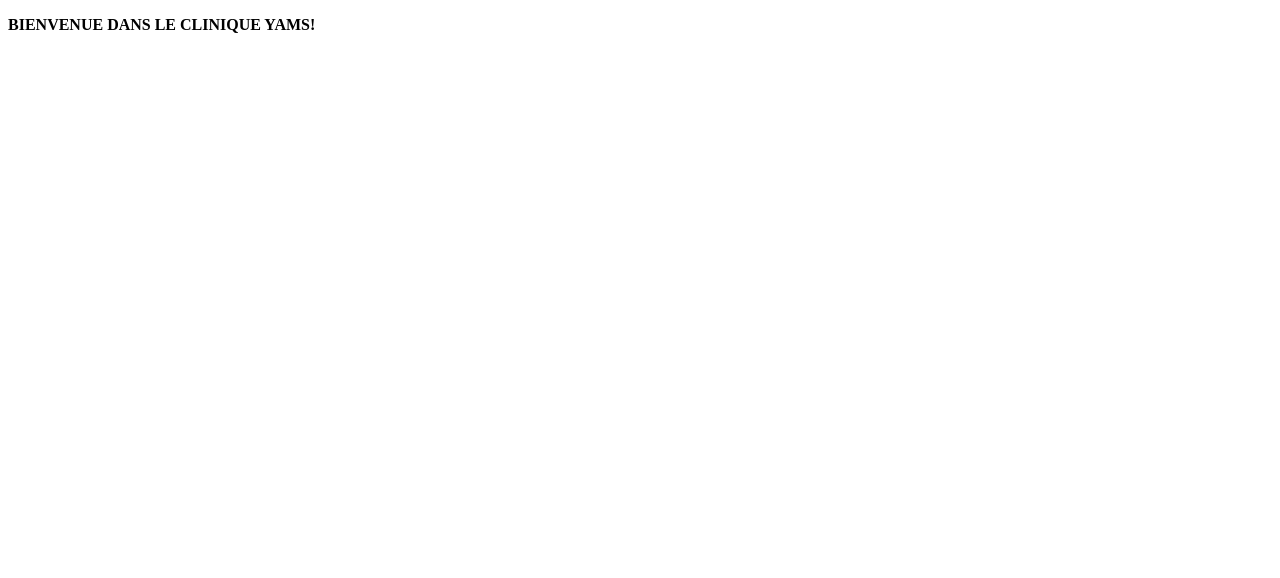
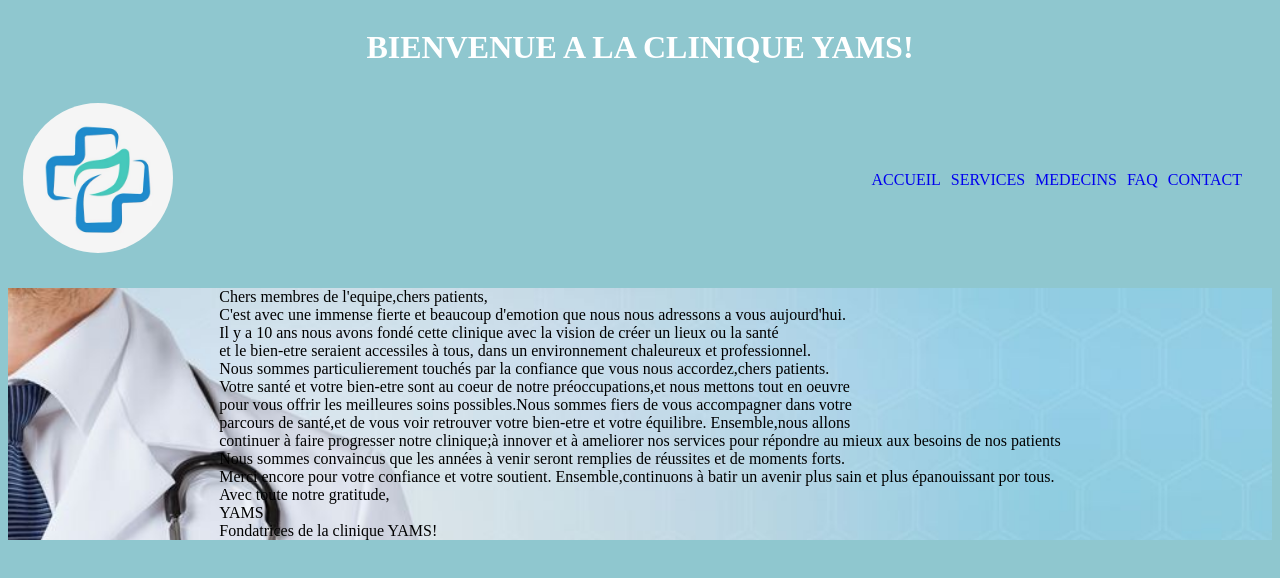
Before and after one commit to fallgawane/girlies, a plain HTML site: page index.html in a window 1280 px wide. Drawn offline with Linux system fonts and the light colour scheme.

Commit message:
ceci est la partie accueil

```diff
--- a/index.css
+++ b/index.css
@@ -0,0 +1,63 @@
+body{
+    background-color: rgba(129, 192, 201, 0.888);
+}
+
+.menu{
+    margin-right: 15px;
+}
+.navbar{
+
+    display: flex;
+    justify-content: space-between;
+    padding: 15px;
+    align-items: center;
+    left: 15px;
+}ul{
+    display: flex;
+    justify-content: space-between;
+    list-style: none;
+    gap: 10px;
+    text-decoration: none;
+    align-items: center;
+}
+img{
+ width: 150px;
+ height: 150px;
+ border-radius: 100%;
+
+}
+
+a:hover{
+    color: black;
+    font-size: 15px;
+    background-color: white;
+    padding: 5px;
+    border-radius: 15px;
+
+}
+a{
+text-decoration: none;
+}
+/* GRAND TITRE */
+header{
+    display: flex;
+    justify-content: center;
+    color: white;
+    text-align: center;
+}
+.image>img{
+
+
+    height: 150px;
+    width:  150px;
+
+}
+.texte>p{
+    display: flex;
+    justify-content: center;
+    background-image: url(logo\ accueil.jpg);
+    background-repeat: no-repeat;
+    background-size: cover;
+
+
+}
--- a/index.html
+++ b/index.html
@@ -7,6 +7,43 @@
     <link rel="stylesheet" href="index.css">
 </head>
 <body>
-    <p><b>BIENVENUE DANS LE CLINIQUE YAMS!</b></p>
+    <div class="container">
+         <header> <h1>BIENVENUE A LA CLINIQUE YAMS!</h1></header>
+        <div class="navbar">
+            <div class="logo">
+                <img src="logo clinique.jpg" alt="">
+            </div>
+            <div class="menu">
+                <ul>
+                    <li><a href="ACCUEIL">ACCUEIL</a></li>
+                    <li><a href="SERVICES">SERVICES</a></li>
+                    <li><a href="MEDECINS">MEDECINS</a></li>
+                    <li><a href="FAQ">FAQ</a></li>
+                    <li><a href="CONTACT">CONTACT</a></li>
+
+                </ul>
+            </div>
+        </div>
+        <div class=" T"></div>
+            <div class="texte">
+              <p>Chers membres de l'equipe,chers patients, <br>
+                C'est avec une immense fierte et beaucoup d'emotion que nous nous adressons a vous aujourd'hui. <br>
+                Il y a 10 ans nous avons fondé cette clinique avec la vision de créer un lieux ou la santé <br>
+                et le bien-etre seraient accessiles à tous, dans
+                un environnement chaleureux et professionnel. <br>
+                Nous sommes particulierement touchés par la confiance que vous nous accordez,chers patients. <br>
+                Votre santé et votre bien-etre sont au coeur de notre préoccupations,et nous mettons tout en oeuvre <br>
+                pour vous offrir les meilleures soins possibles.Nous sommes fiers de vous accompagner dans votre <br> parcours de santé,et de vous voir
+                retrouver votre bien-etre et votre équilibre.
+                Ensemble,nous allons  <br>continuer à faire progresser notre clinique;à innover et à ameliorer nos services pour répondre au mieux aux besoins de nos patients <br>
+                Nous sommes convaincus que les années à venir seront remplies de réussites et de moments forts. <br>
+                Merci encore pour votre confiance et votre soutient. Ensemble,continuons à batir un avenir plus sain et plus épanouissant por tous. <br>
+                Avec toute notre gratitude, <br>
+                YAMS <br>
+                Fondatrices de la clinique YAMS!
+              </p>
+            </div>
+       </div>
+    </div>
 </body>
 </html>
```
Also changed, not shown: image  accueil.jpg (added), image 4 binvenue.jpg (added), image de bienvenue.jpg (added), logo accueil.jpg (added), logo clinique.jpg (added).
